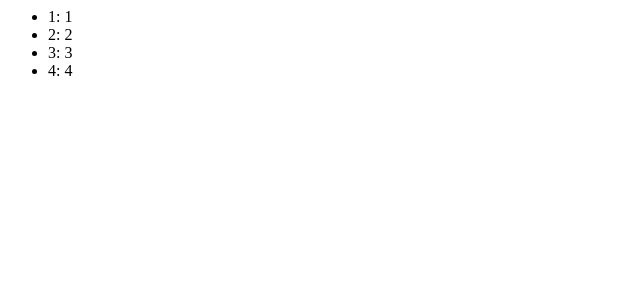
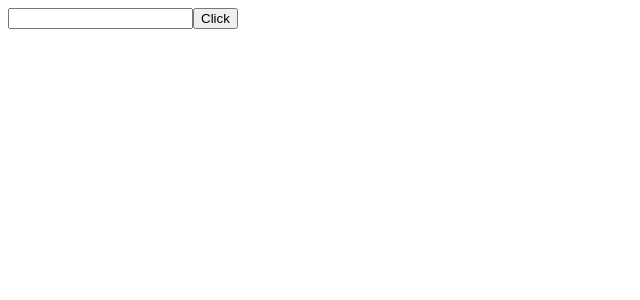
Before and after one commit to modrzew/react-chat, a React app: page / in a window 1280 px wide. Shown: the top 300 px of the page, without its empty margins (0-640 px from the left). Built offline with nearby package versions, Linux system fonts and the light colour scheme; the HTML template or start-up script is replaced by a standard one.

Commit message:
New message input

```diff
--- a/src/App.js
+++ b/src/App.js
@@ -1,10 +1,30 @@
 import React, { Component } from 'react';
 import MessageList from './MessageList';
+import NewMessageContainer from './NewMessage';
 
 export default class App extends Component {
-  render() {
-    return (
-      <MessageList />
-    );
-  }
+    constructor () {
+        super();
+        this.state = {
+            myName: 'modrzew',
+            messages: [], // [1, 2, 3, 4].map((obj) => {return {id: obj, name: obj, content: obj}; }),
+            users: ['bitrut', 'mnowakowska', 'modrzew', 'avalanchy']
+        }
+    }
+    sendMessage (content) {
+        this.setState({
+            messages: this.state.messages.concat([{
+                name: this.state.myName,
+                content: content
+            }])
+        });
+    }
+    render() {
+        return (
+            <div>
+                <MessageList messages={this.state.messages} />
+                <NewMessageContainer sendMessage={this.sendMessage.bind(this)} />
+            </div>
+        );
+    }
 }
--- a/src/MessageList.js
+++ b/src/MessageList.js
@@ -8,16 +8,10 @@ class Message extends Component {
 
 
 export default class MessageList extends Component {
-    constructor () {
-        super();
-        this.state = {
-            messages: [1, 2, 3, 4].map((obj) => {return {id: obj, name: obj, content: obj}; })
-        };
-    }
     render() {
         return (
             <ul>
-                {this.state.messages.map((msg) => <Message {...msg} />)}
+                {this.props.messages.map((msg) => <Message {...msg} />)}
             </ul>
         )
     }
--- /dev/null
+++ b/src/NewMessage.js
@@ -0,0 +1,43 @@
+import React, { Component } from 'react';
+
+class Input extends Component {
+    handleKeyPress (event) {
+        if (!event.target.value) {
+            return;
+        }
+        if (event.key === 'Enter') {
+            this.props.sendMessage(event);
+        }
+    }
+    render () {
+        return <input type="text" value={this.props.value} onChange={this.props.handleChange} onKeyPress={this.handleKeyPress.bind(this)} />;
+    }
+}
+
+class Button extends Component {
+    render () {
+        return <button onClick={this.props.sendMessage}>Click</button>;
+    }
+}
+
+export default class NewMessageContainer extends Component {
+    constructor () {
+        super();
+        this.state = { value: '' };
+    }
+    handleChange (event) {
+        this.setState({ value: event.target.value })
+    }
+    sendMessage () {
+        this.props.sendMessage(this.state.value);
+        this.setState({ value: '' });
+    }
+    render () {
+        return (
+            <div>
+                <Input value={this.state.value} handleChange={this.handleChange.bind(this)} sendMessage={this.sendMessage.bind(this)} />
+                <Button sendMessage={this.sendMessage.bind(this)} />
+            </div>
+        );
+    }
+}
```
